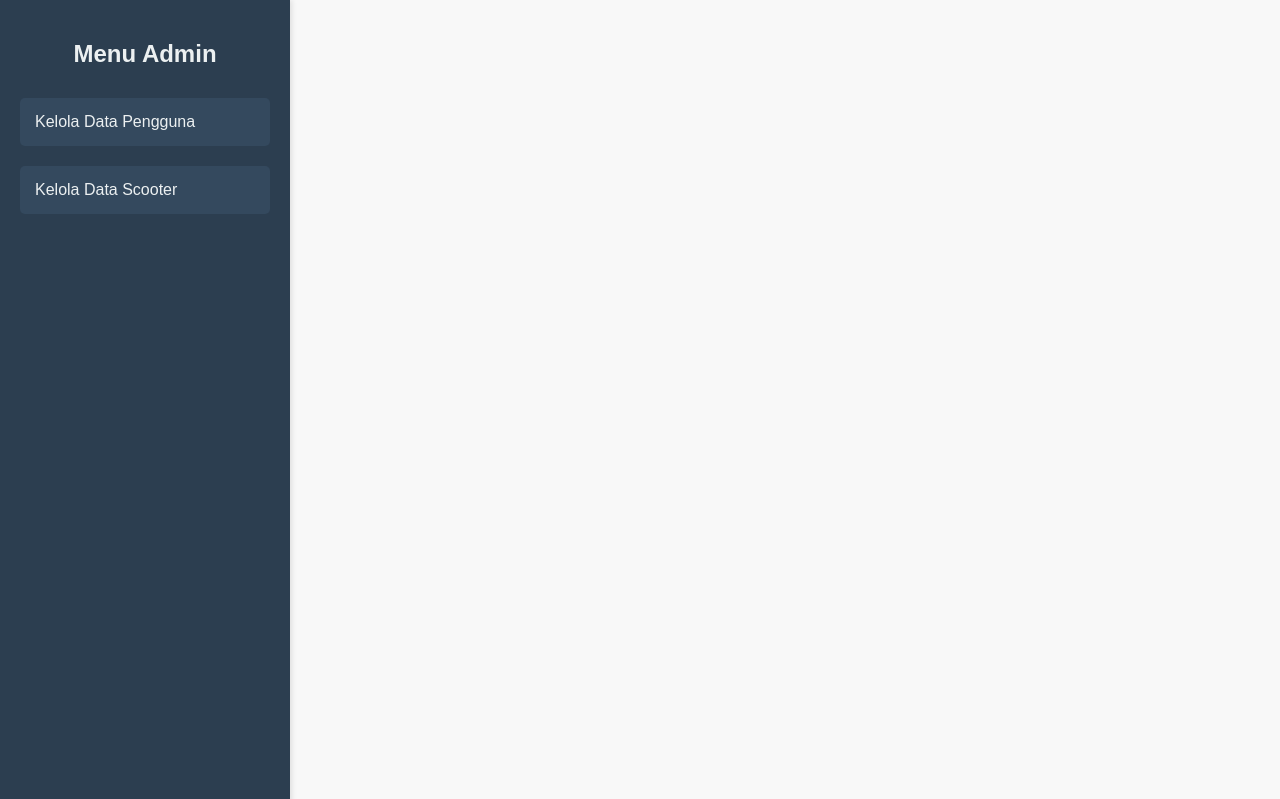
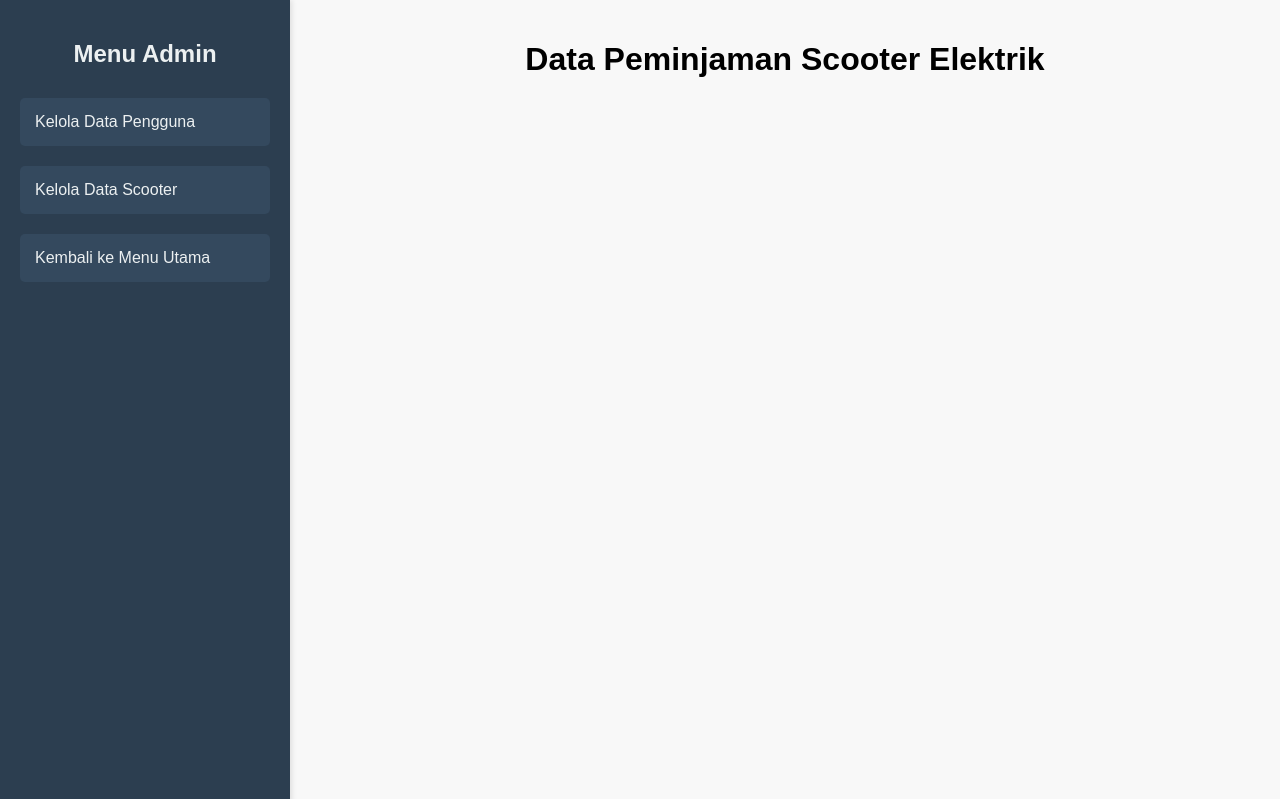
Before and after one commit to TalhaFatur74/PL-Peminjaman-Scooter-Elektrik, a PHP site: page /menu-admin.php in a window 1280 px wide. Shown: the top 799 px of the page. Run offline with PHP 8.4, Linux system fonts and the light colour scheme.

Commit message:
Update menu-admin.php

```diff
--- a/menu-admin.php
+++ b/menu-admin.php
@@ -488,4 +488,64 @@ if($_SERVER["REQUEST_METHOD"] == "POST")
                         <button type="submit" class="btn">Submit</button>
                     </form>
                 </div>
-                </div>
+            </div>
+
+             <button onclick="toggleButton('admin_delete_scooter')">Hapus Data Scooter</button>
+            <div id="admin_delete_scooter">
+                <form method="POST" action="<?php echo htmlspecialchars($_SERVER["PHP_SELF"]); ?>">
+                    <input type="hidden" name="action_scooter" value="delete_scooter">
+                    <label for="nomorScooter">Nomor Scooter yang Datanya ingin dihapus: </label>
+                    <input type="text" name="nomorScooter" placeholder="Masukkan Nomor Scooter" required>
+                    <button type="submit" class="btn">Submit</button>
+                </form>
+            </div>
+        </div>
+
+        <form method="POST" action="<?php echo htmlspecialchars($_SERVER["PHP_SELF"]); ?>">
+            <input type="hidden" name="keluar_menu_admin">
+            <button type="submit">Kembali ke Menu Utama</button>
+        </form>
+    </div>
+
+     <div class="main-content">
+        <h1>Data Peminjaman Scooter Elektrik</h1>
+        <?php
+        if($tampilkanPesanBerhasil == true)
+        {
+            echo "<h1>Inputan berhasil :)</h1>";
+            $tampilkanPesanBerhasil = false;
+        }
+        else if($tampilkanPesanGagal == true)
+        {
+            echo "<h1>Inputan gagal :(</h1>";
+            $tampilkanPesanGagal = false;
+        }
+
+        if(isset($_POST['lihat_data_pengguna']))
+        {
+            $sql = "SELECT * FROM pengguna";
+            $query = mysqli_query($db, $sql);
+
+            // Tampilkan data pengguna dalam tabel
+            echo "<table>";
+            echo    "<thead>";
+            echo        "<tr>";
+            echo            "<th>ID</th>";
+            echo            "<th>Peran</th>";
+            echo            "<th>Password</th>";
+            echo        "</tr>";
+            echo    "</thead>";
+            echo    "<tbody>";
+
+            while($pengguna = mysqli_fetch_array($query))
+            {
+                echo "<tr>";
+                echo "<td>".$pengguna['idPengguna']."</td>";
+                echo "<td>".$pengguna['peran']."</td>";
+                echo "<td>".$pengguna['kataSandi']."</td>";
+                echo "</tr>";
+            }
+
+            echo    "</tbody>";
+            echo "</table>";
+        }
```
